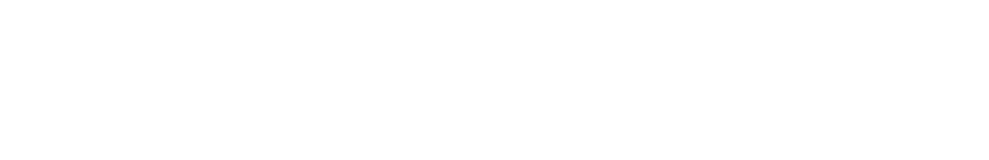
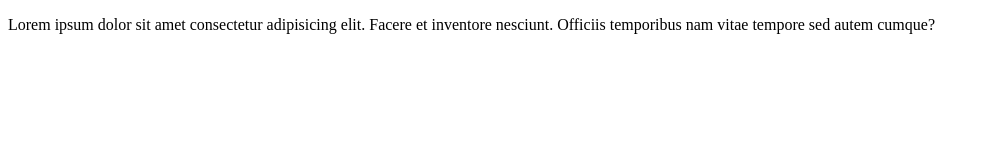
Before and after one commit to lessons-in-coding/BPR, a plain HTML site: page index.html in a window 1280 px wide. Shown: the whole page, without its empty margins (0-989 px from the left). Drawn offline with Linux system fonts and the light colour scheme.

Commit message:
I have added p tag with lorem20 and change the title name

```diff
--- a/index.html
+++ b/index.html
@@ -3,7 +3,13 @@
   <head>
     <meta charset="UTF-8" />
     <meta name="viewport" content="width=device-width, initial-scale=1.0" />
-    <title>Document</title>
+    <title>Yangon</title>
   </head>
-  <body></body>
+  <body>
+    <p>
+      Lorem ipsum dolor sit amet consectetur adipisicing elit. Facere et
+      inventore nesciunt. Officiis temporibus nam vitae tempore sed autem
+      cumque?
+    </p>
+  </body>
 </html>
```
